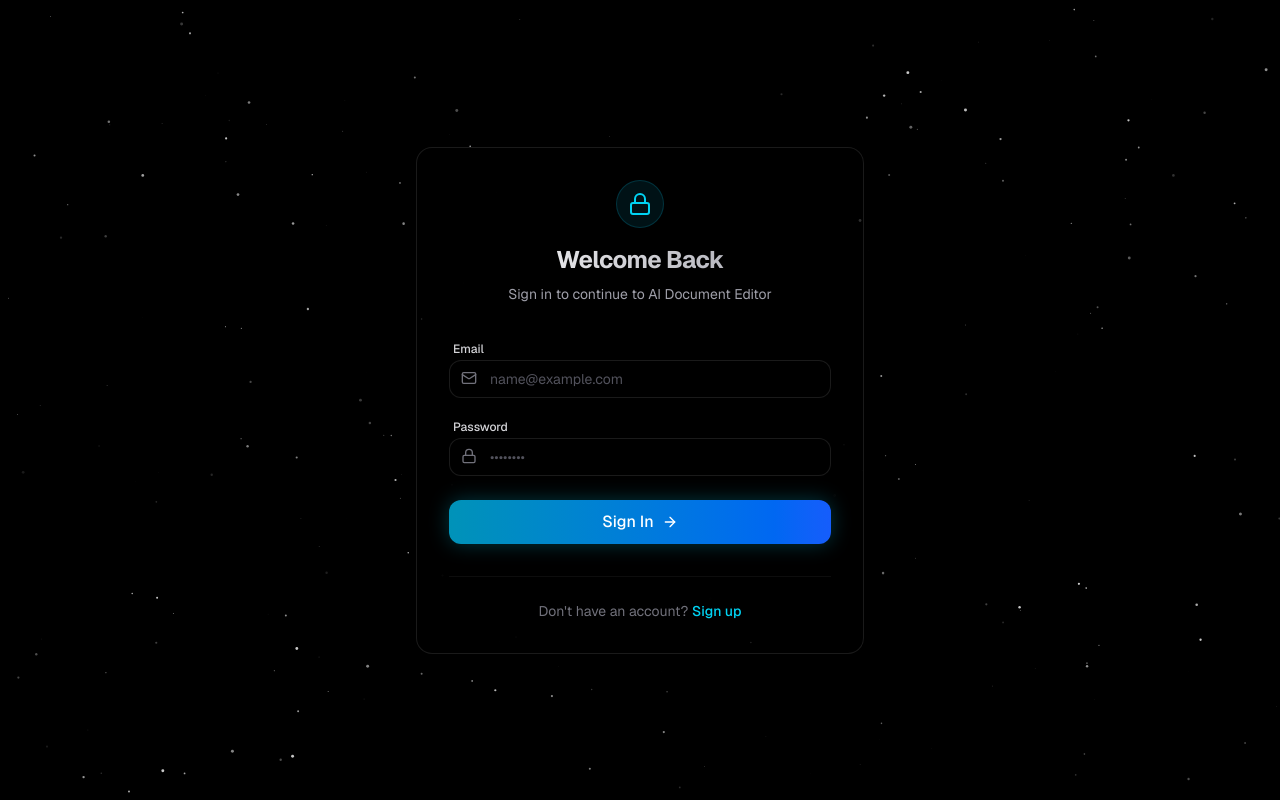
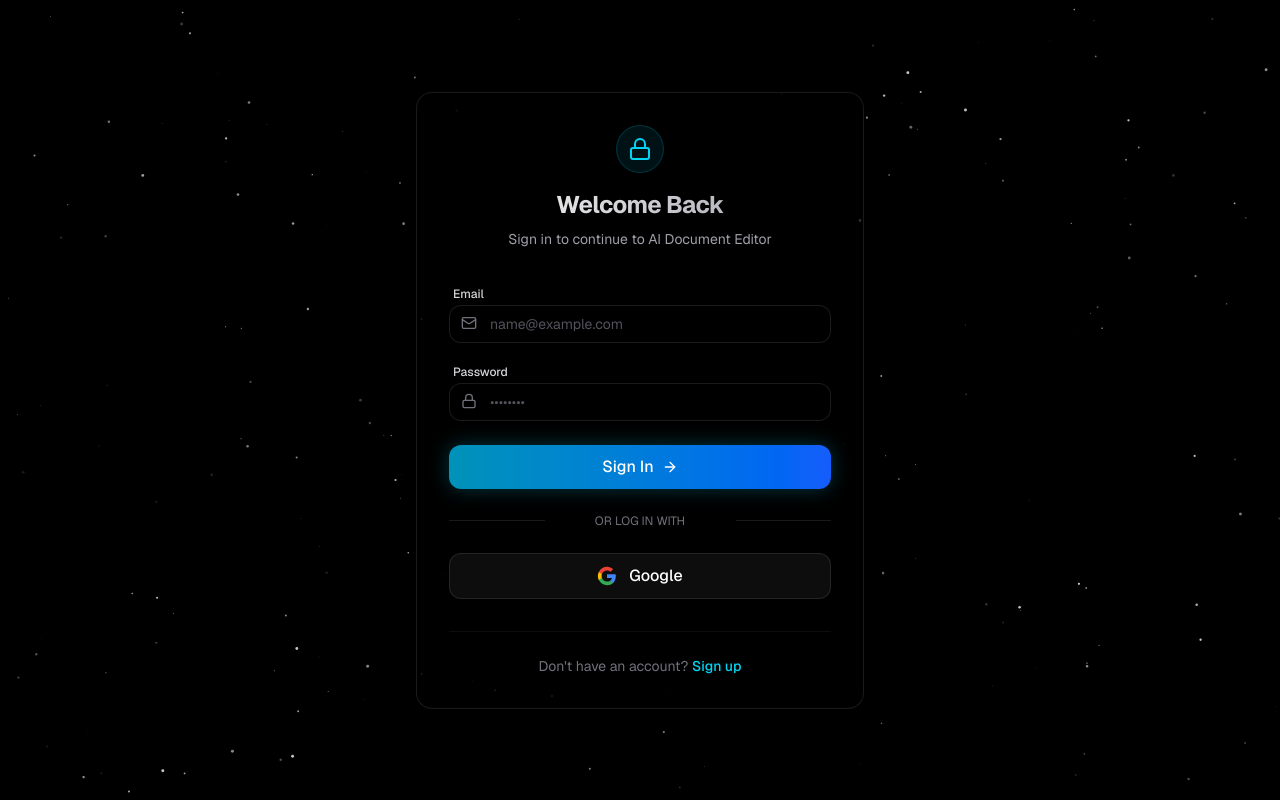
Before and after one commit to FiqriAgustriawan/document-ai-switch, a Next.js app: page /login in a window 1280 px wide. Built offline with nearby package versions, Linux system fonts and the light colour scheme; no server answers.

Commit message:
feat: add google oauth login

```diff
--- a/src/app/login/page.tsx
+++ b/src/app/login/page.tsx
@@ -42,6 +42,23 @@
     } catch (err: any) {
       setError(err.message)
     } finally {
+      setIsLoading(false)
+    }
+  }
+
+  const handleGoogleLogin = async () => {
+    setIsLoading(true)
+    setError(null)
+    try {
+      const { error } = await supabase.auth.signInWithOAuth({
+        provider: 'google',
+        options: {
+          redirectTo: `${window.location.origin}`
+        }
+      })
+      if (error) throw error
+    } catch (err: any) {
+      setError(err.message)
       setIsLoading(false)
     }
   }
@@ -125,6 +142,27 @@
           </button>
         </form>
 
+        <div className="mt-6 flex items-center justify-between">
+          <span className="w-1/5 border-b border-white/10 lg:w-1/4"></span>
+          <span className="text-xs text-center text-zinc-500 uppercase">Or log in with</span>
+          <span className="w-1/5 border-b border-white/10 lg:w-1/4"></span>
+        </div>
+
+        <button
+          onClick={handleGoogleLogin}
+          type="button"
+          disabled={isLoading}
+          className="w-full mt-6 bg-white/5 hover:bg-white/10 border border-white/10 text-white font-medium py-2.5 rounded-xl transition-all duration-300 flex items-center justify-center gap-3 disabled:opacity-70 disabled:cursor-not-allowed"
+        >
+          <svg className="w-5 h-5" viewBox="0 0 24 24">
+            <path fill="#4285F4" d="M22.56 12.25c0-.78-.07-1.53-.2-2.25H12v4.26h5.92c-.26 1.37-1.04 2.53-2.21 3.31v2.77h3.57c2.08-1.92 3.28-4.74 3.28-8.09z" />
+            <path fill="#34A853" d="M12 23c2.97 0 5.46-.98 7.28-2.66l-3.57-2.77c-.98.66-2.23 1.06-3.71 1.06-2.86 0-5.29-1.93-6.16-4.53H2.18v2.84C3.99 20.53 7.7 23 12 23z" />
+            <path fill="#FBBC05" d="M5.84 14.09c-.22-.66-.35-1.36-.35-2.09s.13-1.43.35-2.09V7.07H2.18C1.43 8.55 1 10.22 1 12s.43 3.45 1.18 4.93l2.85-2.22.81-.62z" />
+            <path fill="#EA4335" d="M12 5.38c1.62 0 3.06.56 4.21 1.64l3.15-3.15C17.45 2.09 14.97 1 12 1 7.7 1 3.99 3.47 2.18 7.07l3.66 2.84c.87-2.6 3.3-4.53 6.16-4.53z" />
+          </svg>
+          Google
+        </button>
+
         <div className="mt-8 pt-6 border-t border-white/5 text-center">
           <p className="text-sm text-zinc-500">
             Don't have an account?{' '}
--- a/src/app/register/page.tsx
+++ b/src/app/register/page.tsx
@@ -44,6 +44,23 @@
     } catch (err: any) {
       setError(err.message)
     } finally {
+      setIsLoading(false)
+    }
+  }
+
+  const handleGoogleLogin = async () => {
+    setIsLoading(true)
+    setError(null)
+    try {
+      const { error } = await supabase.auth.signInWithOAuth({
+        provider: 'google',
+        options: {
+          redirectTo: `${window.location.origin}`
+        }
+      })
+      if (error) throw error
+    } catch (err: any) {
+      setError(err.message)
       setIsLoading(false)
     }
   }
@@ -127,6 +144,27 @@
           </button>
         </form>
 
+        <div className="mt-6 flex items-center justify-between">
+          <span className="w-1/5 border-b border-white/10 lg:w-1/4"></span>
+          <span className="text-xs text-center text-zinc-500 uppercase">Or sign up with</span>
+          <span className="w-1/5 border-b border-white/10 lg:w-1/4"></span>
+        </div>
+
+        <button
+          onClick={handleGoogleLogin}
+          type="button"
+          disabled={isLoading}
+          className="w-full mt-6 bg-white/5 hover:bg-white/10 border border-white/10 text-white font-medium py-2.5 rounded-xl transition-all duration-300 flex items-center justify-center gap-3 disabled:opacity-70 disabled:cursor-not-allowed"
+        >
+          <svg className="w-5 h-5" viewBox="0 0 24 24">
+            <path fill="#4285F4" d="M22.56 12.25c0-.78-.07-1.53-.2-2.25H12v4.26h5.92c-.26 1.37-1.04 2.53-2.21 3.31v2.77h3.57c2.08-1.92 3.28-4.74 3.28-8.09z" />
+            <path fill="#34A853" d="M12 23c2.97 0 5.46-.98 7.28-2.66l-3.57-2.77c-.98.66-2.23 1.06-3.71 1.06-2.86 0-5.29-1.93-6.16-4.53H2.18v2.84C3.99 20.53 7.7 23 12 23z" />
+            <path fill="#FBBC05" d="M5.84 14.09c-.22-.66-.35-1.36-.35-2.09s.13-1.43.35-2.09V7.07H2.18C1.43 8.55 1 10.22 1 12s.43 3.45 1.18 4.93l2.85-2.22.81-.62z" />
+            <path fill="#EA4335" d="M12 5.38c1.62 0 3.06.56 4.21 1.64l3.15-3.15C17.45 2.09 14.97 1 12 1 7.7 1 3.99 3.47 2.18 7.07l3.66 2.84c.87-2.6 3.3-4.53 6.16-4.53z" />
+          </svg>
+          Google
+        </button>
+
         <div className="mt-8 pt-6 border-t border-white/5 text-center">
           <p className="text-sm text-zinc-500">
             Already have an account?{' '}
```
